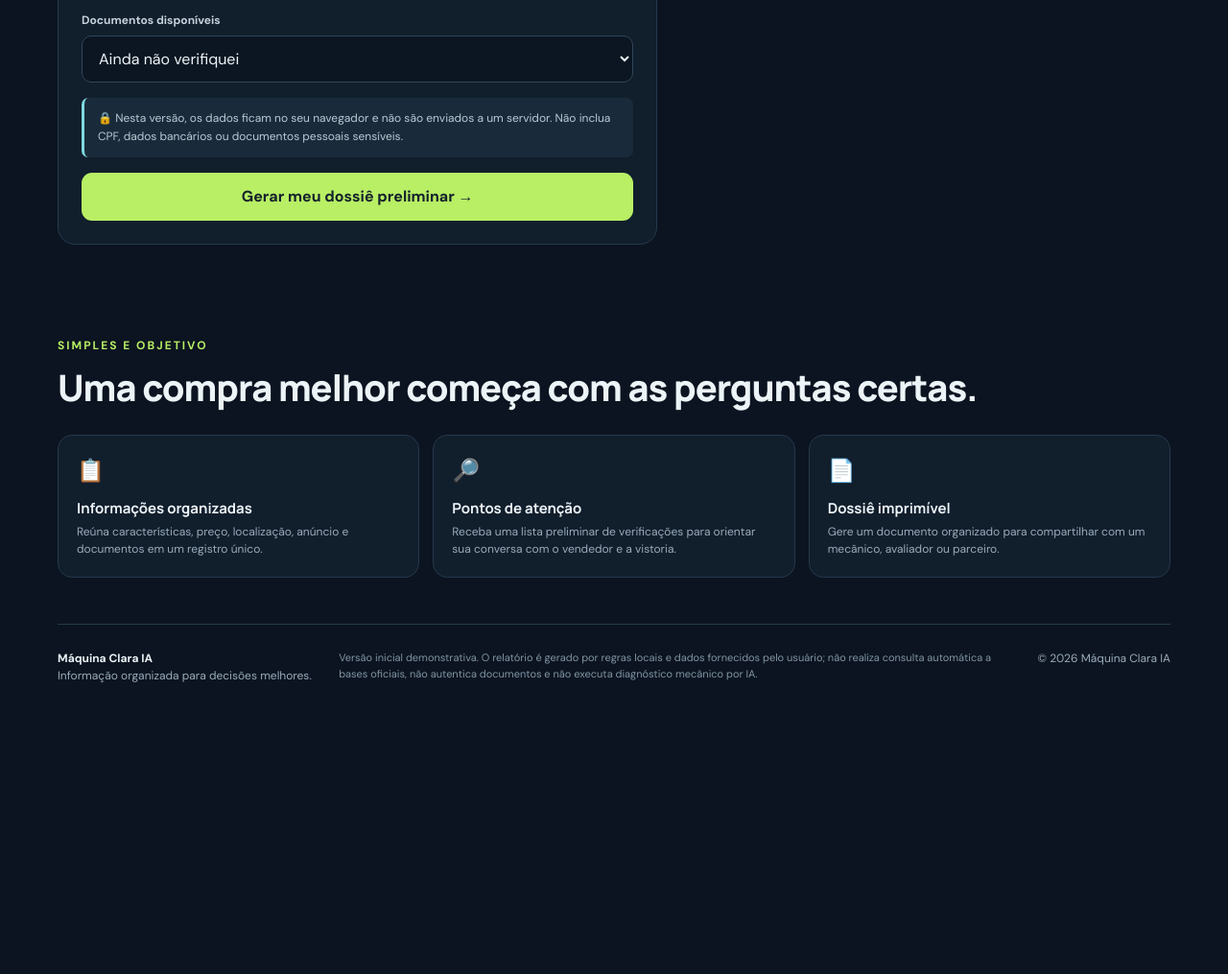
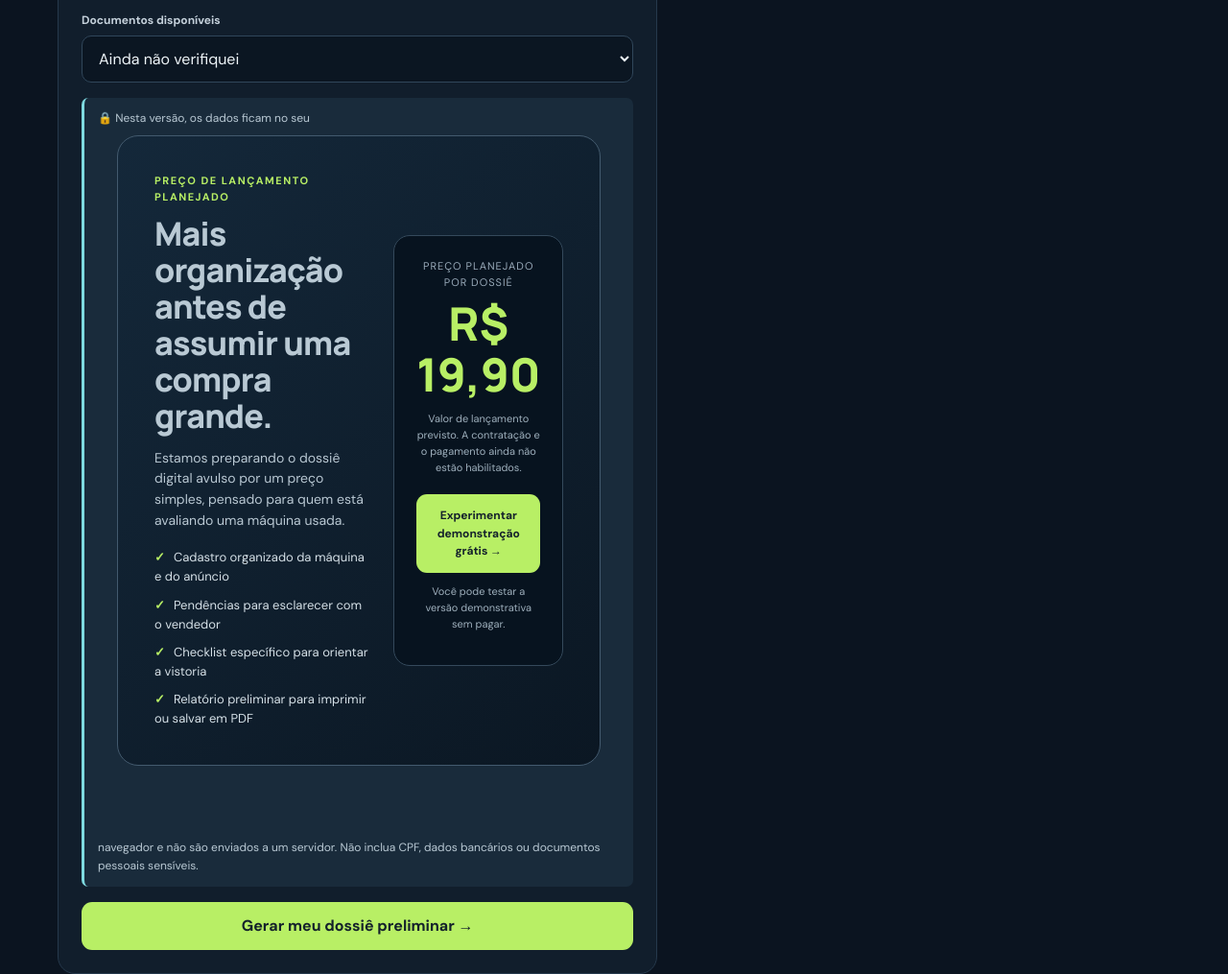
Before and after one commit to Elton198810/maquina-clara-ia, a plain HTML site: page index.html in a window 1280 px wide. Shown: the part 2585-3600 px from the top of the page at 96% size. Before the commit the page ends 3339 px from the top, so only its background shows below. Drawn offline with Linux system fonts and the light colour scheme.

Commit message:
Add transparent launch pricing section and fix report completeness score

```diff
--- a/index.html
+++ b/index.html
@@ -30,6 +30,22 @@
 .value-bottom span{display:block;color:var(--muted);font-size:12px;margin-top:3px}
 .value-bottom .btn{white-space:nowrap}
 @media(max-width:700px){.pain-grid{grid-template-columns:1fr}.value-banner{padding:22px}.value-bottom{align-items:flex-start}}
+
+/* Preço de lançamento e transparência comercial */
+.pricing{padding:8px 0 76px}
+.price-card{max-width:880px;margin:0 auto;border:1px solid #435a6e;border-radius:22px;background:linear-gradient(135deg,#14283a,#0b1723);padding:clamp(22px,4vw,38px);display:grid;grid-template-columns:1.2fr .8fr;gap:26px;align-items:center}
+.price-eyebrow{font-size:11px;font-weight:800;letter-spacing:1.5px;color:var(--green);text-transform:uppercase}
+.price-card h2{font:800 clamp(25px,3vw,34px)/1.12 Manrope;letter-spacing:-.8px;margin:10px 0}
+.price-card p{color:#b8c7d2;font-size:14px}
+.price-points{display:grid;gap:9px;margin:18px 0 0;padding:0;list-style:none}
+.price-points li{font-size:13px;color:#d5e0e7}
+.price-points li:before{content:"✓";color:var(--green);font-weight:900;margin-right:9px}
+.price-side{background:#07131f;border:1px solid #34495b;border-radius:17px;padding:23px;text-align:center}
+.price-label{font-size:11px;color:var(--muted);text-transform:uppercase;letter-spacing:1px}
+.price-number{font:800 clamp(36px,5vw,48px)/1.1 Manrope;color:var(--green);margin:8px 0}
+.price-note{font-size:11px!important;color:#9eafbc!important}
+.price-side .btn{width:100%;justify-content:center;margin-top:8px}
+@media(max-width:700px){.price-card{grid-template-columns:1fr}.price-side{text-align:left}.price-side .btn{justify-content:center}}
 </style>
 </head>
 <body>
@@ -62,7 +78,30 @@
 <div class="field"><label for="seller">Informações do vendedor / descrição do anúncio</label><textarea id="seller" placeholder="Cole aqui a descrição, condições informadas, histórico declarado..."></textarea></div>
 <div class="field"><label for="photos">Fotos do equipamento (opcional)</label><div class="upload"><input id="photos" type="file" accept="image/*" multiple><p>Selecione fotos da máquina, plaqueta, motor, pneus/esteiras e possíveis danos. As imagens são usadas apenas nesta sessão do navegador.</p><div class="preview" id="preview"></div></div></div>
 <div class="field"><label for="docs">Documentos disponíveis</label><select id="docs"><option value="Não informado">Ainda não verifiquei</option><option value="Nota fiscal e documentação">Nota fiscal e documentação</option><option value="Manual e histórico de manutenção">Manual e histórico de manutenção</option><option value="Nota fiscal, manual e histórico">Nota fiscal, manual e histórico</option><option value="Nenhum documento apresentado">Nenhum documento apresentado</option></select></div>
-<div class="note">🔒 Nesta versão, os dados ficam no seu navegador e não são enviados a um servidor. Não inclua CPF, dados bancários ou documentos pessoais sensíveis.</div>
+<div class="note">🔒 Nesta versão, os dados ficam no seu
+<section class="wrap pricing" id="precos" aria-labelledby="pricing-title">
+ <div class="price-card">
+  <div>
+   <div class="price-eyebrow">PREÇO DE LANÇAMENTO PLANEJADO</div>
+   <h2 id="pricing-title">Mais organização antes de assumir uma compra grande.</h2>
+   <p>Estamos preparando o dossiê digital avulso por um preço simples, pensado para quem está avaliando uma máquina usada.</p>
+   <ul class="price-points">
+    <li>Cadastro organizado da máquina e do anúncio</li>
+    <li>Pendências para esclarecer com o vendedor</li>
+    <li>Checklist específico para orientar a vistoria</li>
+    <li>Relatório preliminar para imprimir ou salvar em PDF</li>
+   </ul>
+  </div>
+  <div class="price-side">
+   <div class="price-label">Preço planejado por dossiê</div>
+   <div class="price-number">R$ 19,90</div>
+   <p class="price-note">Valor de lançamento previsto. A contratação e o pagamento ainda não estão habilitados.</p>
+   <a class="btn primary" href="#avaliar">Experimentar demonstração grátis →</a>
+   <p class="price-note">Você pode testar a versão demonstrativa sem pagar.</p>
+  </div>
+ </div>
+</section>
+navegador e não são enviados a um servidor. Não inclua CPF, dados bancários ou documentos pessoais sensíveis.</div>
 <button class="btn primary" style="width:100%" type="submit">Gerar meu dossiê preliminar →</button>
 </form></div>
 <div class="panel"><h3>2. Resultado da análise</h3><p class="sub">Seu relatório será montado a partir dos dados preenchidos.</p><div id="empty" class="result-empty"><div class="big">▤</div><b>Seu dossiê aparecerá aqui</b><p>Preencha os dados ao lado e clique em “Gerar meu dossiê”.</p></div><div class="report" id="report"></div></div></div>
@@ -96,7 +135,7 @@ $("machineForm").addEventListener("submit",e=>{
  "Torno":["Confira barramento, guias, folgas, eixo-árvore, placa, avanço e precisão.","Teste comandos, motor, segurança, alimentação elétrica e acessórios incluídos."]
  };
  const cautions=[...(specificChecks[d.kind]||["Confira estrutura, componentes de trabalho, comandos e itens de desgaste próprios do equipamento.","Verifique vazamentos, ruídos, vibração, folgas e reparos estruturais aparentes."]),...commonChecks];
- const score=Math.max(20,Math.min(95,92-gaps.length*10-photoUrls.length*2));
+ const score=Math.max(0,Math.min(100,100-gaps.length*12));
  const money=d.price?("R$ "+Number(d.price.replace(/\./g,"").replace(",",".")).toLocaleString("pt-BR",{minimumFractionDigits:2,maximumFractionDigits:2})):"Não informado";
  const title=[d.brand,d.model].filter(Boolean).join(" ")||d.kind;
  const summary=gaps.length===0?"Os principais campos do cadastro foram preenchidos. Isso não significa que o equipamento esteja aprovado ou livre de riscos.":"Há informações importantes ausentes. Trate este anúncio como pendente de confirmação até obter evidências e realizar inspeção.";
```
